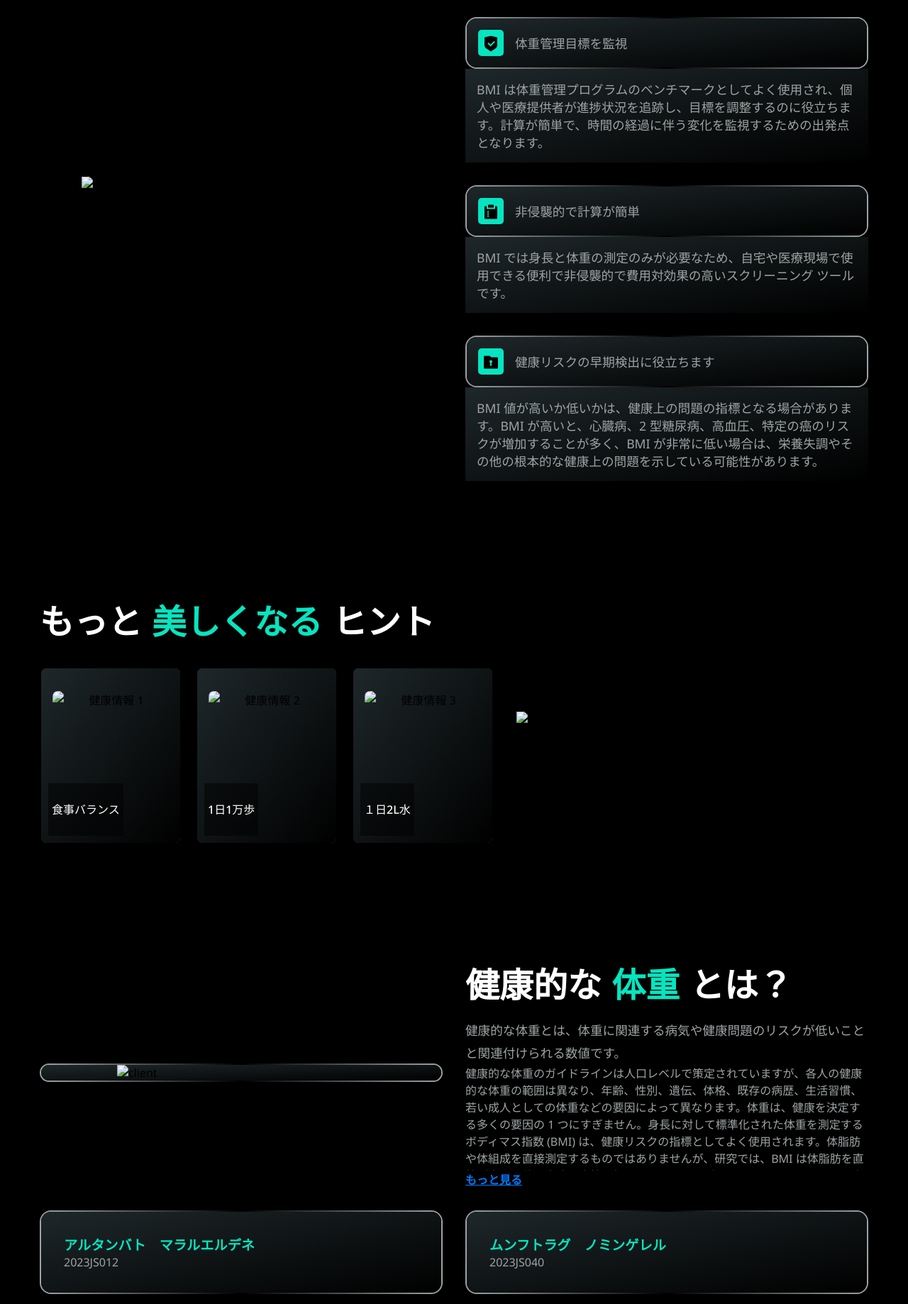
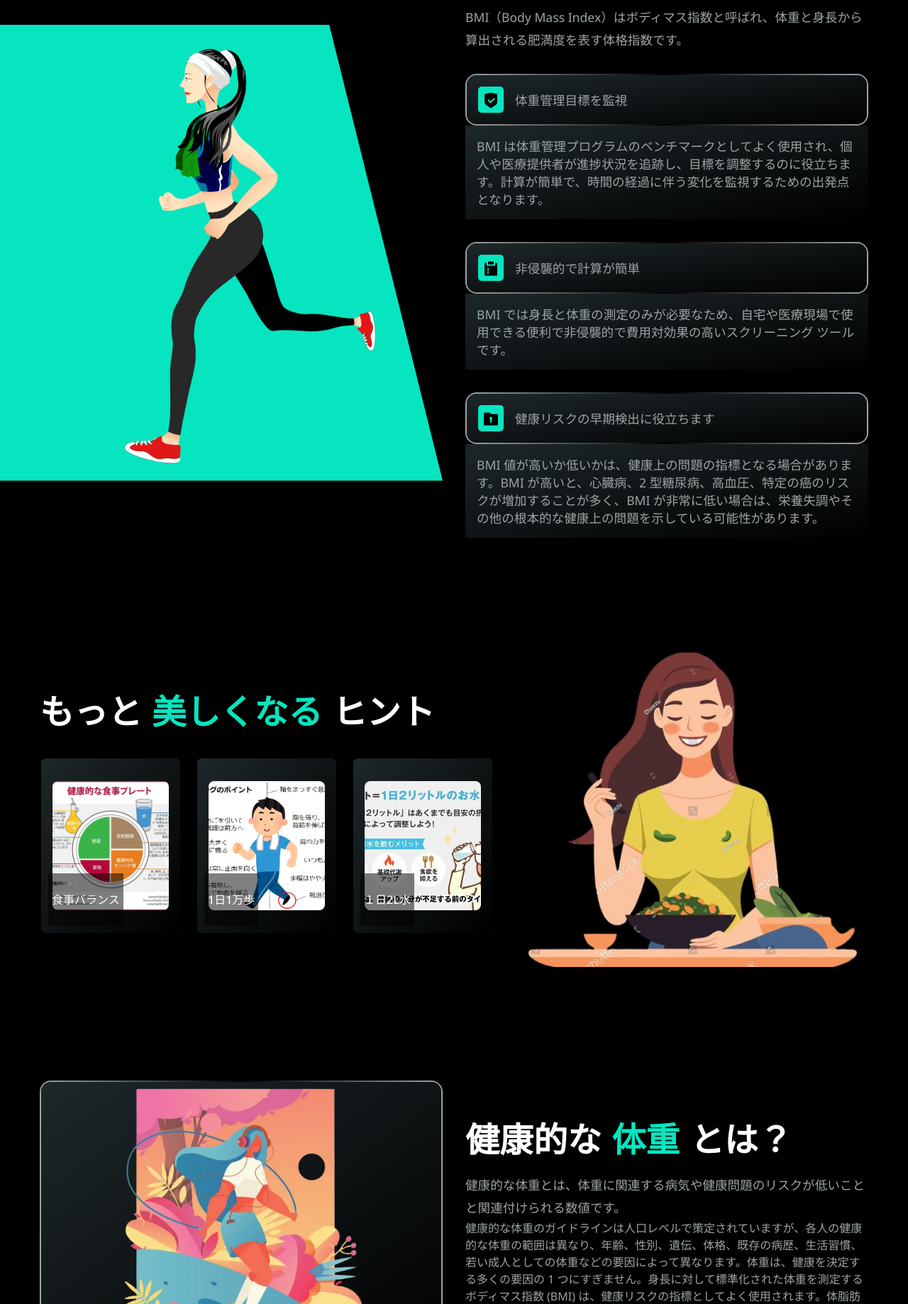
Before and after one commit to onicey/glow, a plain HTML site: page index.html in a window 1280 px wide. Shown: the part 962-2800 px from the top of the page at 71% size. Drawn offline with nearby package versions, Linux system fonts and the light colour scheme.

Commit message:
Update index.html

```diff
--- a/index.html
+++ b/index.html
@@ -47,14 +47,14 @@
           </div>
         </div>
         <div class="header__image">
-          <img src="assets/header1.png" alt="header" />
+          <img src="header1.png" alt="header" />
         </div>
       </div>
     </header>
 
     <section class="section__container commitment__container" id="project">
     <div class="commitment__image">
-      <img src="assets/commitment1.png" alt="commitment" />
+      <img src="commitment1.png" alt="commitment" />
     </div>
     <div class="commitment__content">
       <h2 class="section__header"><span>BMI</span>って何？</h2>
@@ -96,7 +96,7 @@
 
     <section class="section__container build__container" id="community">
       <div class="build__image">
-        <img src="assets/build1.png" alt="build" />
+        <img src="build1.png" alt="build" />
       </div>
       <div class="build__content">
         <h2 class="section__header">
@@ -105,20 +105,20 @@
 
         <ul class="build__grid">
           <li>
-              <div class="build__card gradient__box" onclick="openModal('assets/food1.jpg')">
-                  <img src="assets/food1.jpg" alt="健康情報 1" />
+              <div class="build__card gradient__box" onclick="openModal('food1.jpg')">
+                  <img src="food1.jpg" alt="健康情報 1" />
                   <h4>食事バランス</h4>
               </div>
           </li>
           <li>
-              <div class="build__card gradient__box" onclick="openModal('assets/alhalt.jpg')">
-                  <img src="assets/alhalt.jpg" alt="健康情報 2" />
+              <div class="build__card gradient__box" onclick="openModal('alhalt.jpg')">
+                  <img src="alhalt.jpg" alt="健康情報 2" />
                   <h4>1日1万歩</h4>
               </div>
           </li>
           <li>
-              <div class="build__card gradient__box" onclick="openModal('assets/mizu.jpg')">
-                  <img src="assets/mizu.jpg" alt="健康情報 3" />
+              <div class="build__card gradient__box" onclick="openModal('mizu.jpg')">
+                  <img src="mizu.jpg" alt="健康情報 3" />
                   <h4>１日2L水</h4>
               </div>
           </li>
@@ -140,7 +140,7 @@
 
     <section class="section__container client__container" id="resources">
       <div class="client__image gradient__box">
-        <img src="assets/client1.png" alt="client" />
+        <img src="client1.png" alt="client" />
       </div>
       <div class="client__content">
 
```
